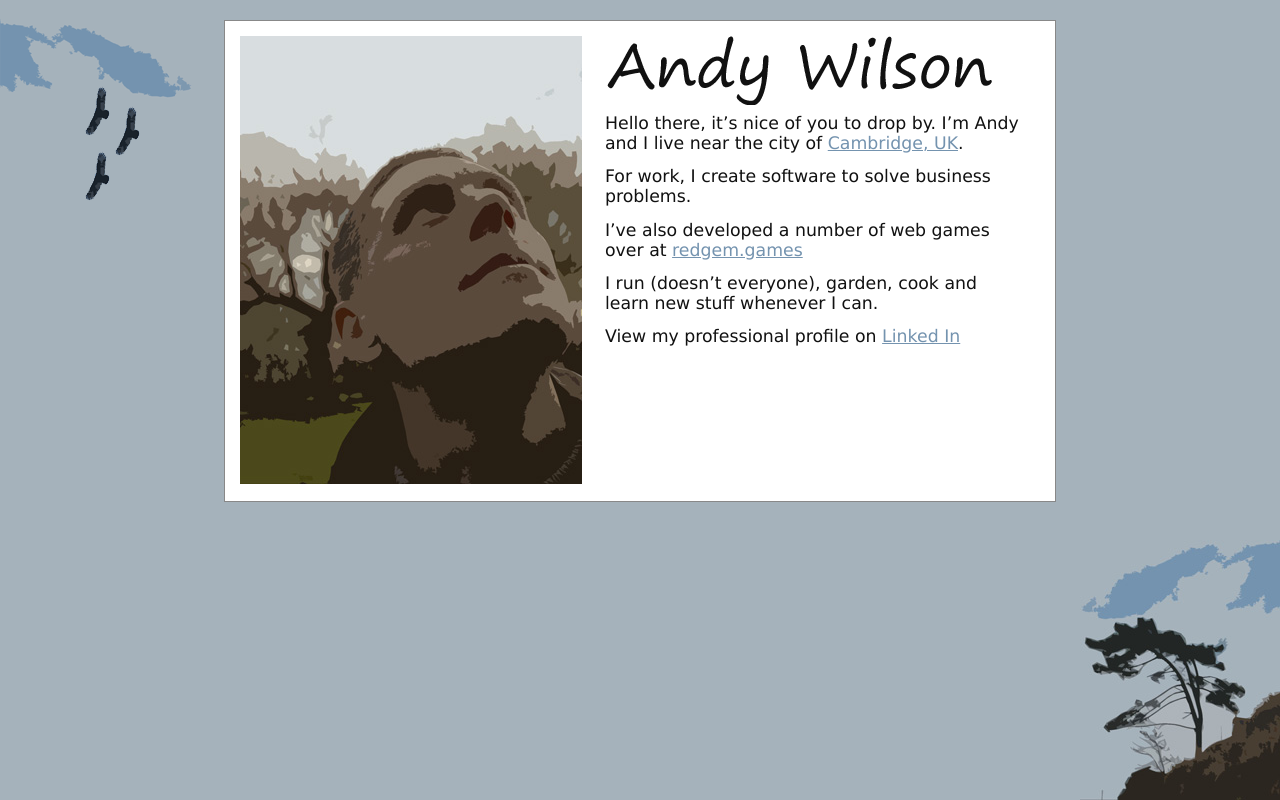
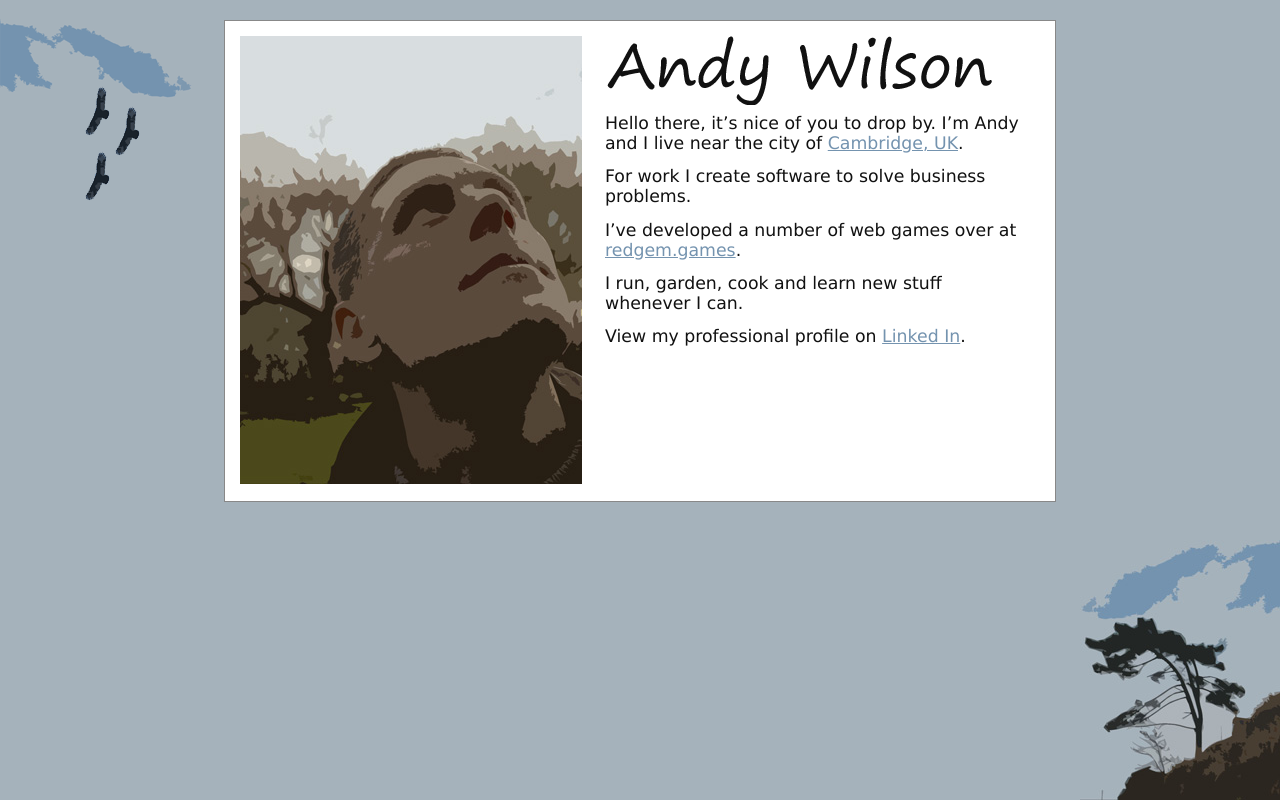
Before and after one commit to andywilsonuk/andywilsonuk.github.io, a plain HTML site: page index.html in a window 1280 px wide. Drawn offline with Linux system fonts and the light colour scheme.

Commit message:
Updated info again

```diff
--- a/index.html
+++ b/index.html
@@ -45,13 +45,13 @@
                 Hello there, it&rsquo;s nice of you to drop by. I&rsquo;m Andy and I live near the city
                 of <a href="http://maps.google.com/maps?q=Cambridge+UK">Cambridge, UK</a>.
             </p>
-            <p>For work, I create software to solve business problems.</p>
-            <p>I&rsquo;ve also developed a number of web games over at <a href="https://redgem.games/">redgem.games</a></p>
+            <p>For work I create software to solve business problems.</p>
+            <p>I&rsquo;ve developed a number of web games over at <a href="https://redgem.games/">redgem.games</a>.</p>
             <p>
-                I run (doesn&rsquo;t everyone), garden, cook and learn new stuff whenever I can.
+                I run, garden, cook and learn new stuff whenever I can.
             </p>
             <p>
-                View my professional profile on <a href="http://www.linkedin.com/in/andywilsonuk">Linked In</a>
+                View my professional profile on <a href="http://www.linkedin.com/in/andywilsonuk">Linked In</a>.
             </p>
         </div>
         <div id="portrait">
```
